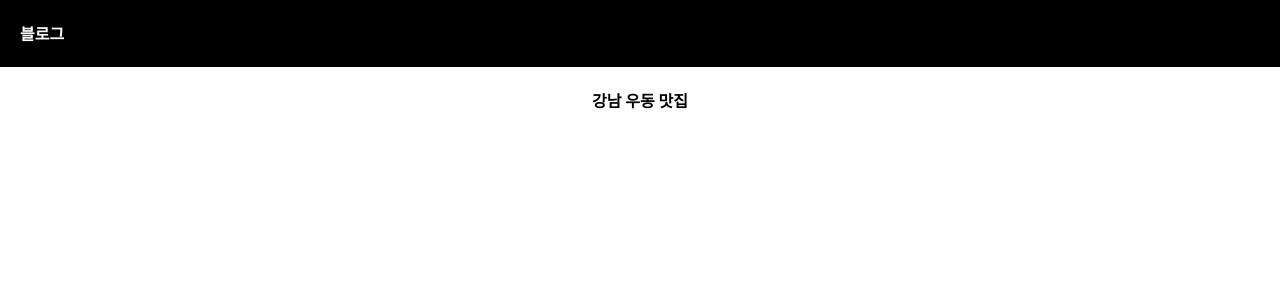
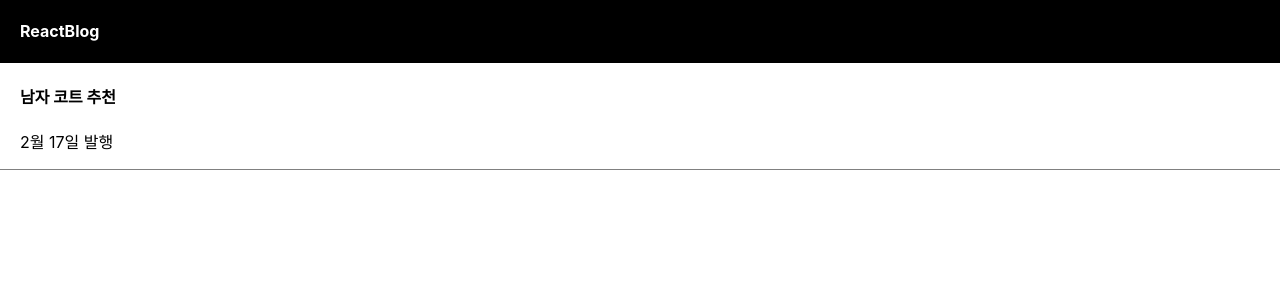
Before and after one commit to yiseul-kim/react2, a React (Create React App) app: page / in a window 1280 px wide. Shown: the top 300 px of the page. Built offline with nearby package versions, Linux system fonts and the light colour scheme.

Commit message:
중요한 데이터는 변수말고 state에 담습니다.

```diff
--- a/src/App.css
+++ b/src/App.css
@@ -44,3 +44,12 @@
   color: white;
   padding-left: 20px;
 }
+
+div {
+  box-sizing:  border-box;
+}
+.list {
+  padding-left: 20px;
+  text-align: left;
+  border-bottom: 1px solid gray;
+}
--- a/src/App.js
+++ b/src/App.js
@@ -1,16 +1,24 @@
 import logo from './logo.svg';
 import './App.css';
+import { useState } from 'react';
 
 function App() {
 
   let post = '강남 우동 맛집';
 
+  // 재 랜더링이 자동으로 되기 때문에 useState를 사용한다.
+  let [글제목, b] = useState('남자 코트 추천');
+
   return (
     <div className="App">
       <div className="black-nav">
-        <h4>블로그</h4>
+        <h4>ReactBlog</h4>
       </div>
-      <h4>{ post }</h4>
+
+      <div className="list">
+        <h4>{ 글제목 }</h4>
+        <p>2월 17일 발행</p>
+      </div>
     </div>
   );
 }
```
